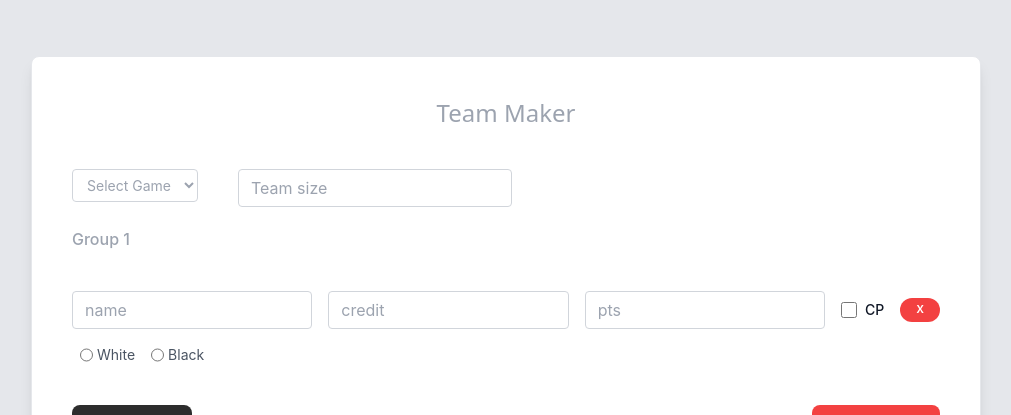
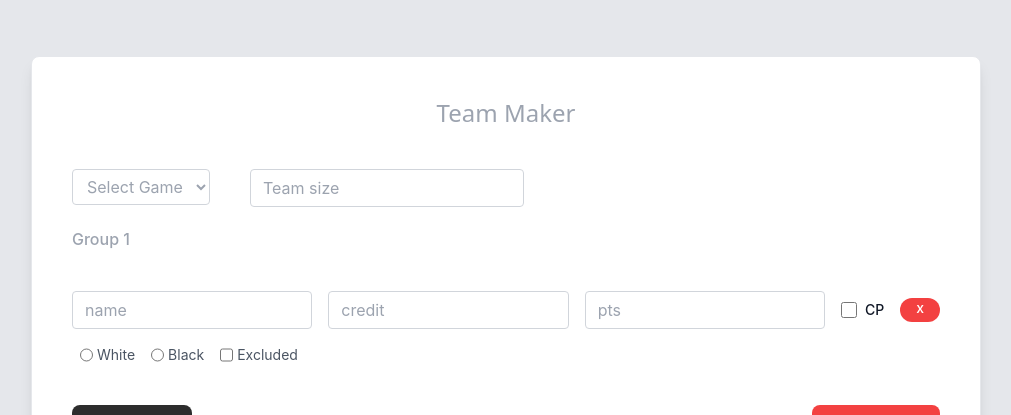
Before and after one commit to gokhul-b/credit-calc, a React (Create React App) app: page / in a window 1280 px wide. Shown: the top 415 px of the page, without its empty margins (134-1145 px from the left). Built offline with nearby package versions, Linux system fonts and the light colour scheme.

Commit message:
excludedfeature

```diff
--- a/src/App.js
+++ b/src/App.js
@@ -8,7 +8,14 @@ function App() {
   const [forms, setForms] = useState([
     {
       formFields: [
-        { name: "", credit: "", isConstant: false, team: "", points: "" },
+        {
+          name: "",
+          credit: "",
+          isConstant: false,
+          team: "",
+          points: "",
+          isExcluded: false,
+        },
       ],
     },
   ]);
@@ -23,7 +30,15 @@ function App() {
   const handleAddForm = () => {
     const updatedForms = [...forms];
     updatedForms.push({
-      formFields: [{ name: "", credit: "", isConstant: false, points: "" }],
+      formFields: [
+        {
+          name: "",
+          credit: "",
+          isConstant: false,
+          points: "",
+          isExcluded: false,
+        },
+      ],
     });
     setForms(updatedForms);
   };
@@ -95,6 +110,13 @@ function App() {
     setForms(updatedForms);
   };
 
+  const handleIsExcluded = (formIndex, fieldIndex) => {
+    const updatedForms = [...forms];
+    const formFields = updatedForms[formIndex].formFields;
+    formFields[fieldIndex].isExcluded = !formFields[fieldIndex].isExcluded;
+    setForms(updatedForms);
+  };
+
   const handleMinCreditChange = (event) => {
     setMinCredit(event.target.value);
   };
@@ -113,6 +135,7 @@ function App() {
 
   const handleSubmit = async (event) => {
     setIsFilterEnabled(true);
+
     const conPlayers = forms.reduce((acc, form) => {
       const constantFields = form.formFields.filter(
         (field) => field.isConstant
@@ -120,6 +143,15 @@ function App() {
 
       return acc.concat(constantFields);
     }, []);
+
+    const excludedPlayers = forms.reduce((acc, form) => {
+      const constantFields = form.formFields.filter(
+        (field) => field.isExcluded
+      );
+
+      return acc.concat(constantFields);
+    }, []);
+
     const teamAplayers = forms
       .map((form) =>
         form.formFields
@@ -259,7 +291,8 @@ function App() {
       team_size,
       teamAplayers,
       teamBplayers,
-      game
+      game,
+      excludedPlayers
     );
 
     // eslint-disable-next-line array-callback-return
@@ -320,7 +353,7 @@ function App() {
                   value={game}
                   onChange={handleGame}
                   placeholder="Select Game"
-                  className="form-control block w-full px-2.5 py-1.5 text-sm sm:text-sm sm:text-base font-normal text-gray-400 bg-white bg-clip-padding border border-solid border-gray-300 rounded transition ease-in-out m-0 focus:text-gray-700 focus:bg-white focus:border-blue-600 focus:outline-none"
+                  className="form-control block w-full px-2.5 py-1.5 text-sm  sm:text-base font-normal text-gray-400 bg-white bg-clip-padding border border-solid border-gray-300 rounded transition ease-in-out m-0 focus:text-gray-700 focus:bg-white focus:border-blue-600 focus:outline-none"
                 >
                   <option className="font-normal">Select Game</option>
                   <option value="Cricket">Cricket</option>
@@ -434,6 +467,19 @@ function App() {
                             }
                           />
                           Black
+                        </label>
+                      </div>
+                      <div className="space-x-1">
+                        <label className="font-regular text-sm sm:text-md text-gray-600 flex">
+                          <input
+                            type="checkbox"
+                            className="mr-1"
+                            checked={field.isExcluded}
+                            onChange={() =>
+                              handleIsExcluded(formIndex, fieldIndex)
+                            }
+                          />
+                          Excluded
                         </label>
                       </div>
                     </div>
--- a/src/Combinations.js
+++ b/src/Combinations.js
@@ -6,7 +6,8 @@ export function findCombinations(
   team_size,
   teamAplayers,
   teamBplayers,
-  game
+  game,
+  excludedPlayer
 ) {
   function* combinations(arr, k) {
     for (let i = 0; i < arr.length; i++) {
@@ -42,6 +43,9 @@ export function findCombinations(
 
   const conPlayers = conPlayer.map(({ name }) => name);
   //console.log(conPlayers);
+
+  const excludedPlayers = excludedPlayer.map(({ name }) => name);
+  console.log(excludedPlayers);
 
   const groups = forms.map(({ formFields }) =>
     formFields.map(({ name, credit, points }) => [
@@ -98,6 +102,15 @@ export function findCombinations(
       } else {
         flag = 0;
         break;
+      }
+    }
+
+    if (flag === 1) {
+      for (let player of excludedPlayers) {
+        if (team.includes(player)) {
+          flag = 0;
+          break;
+        }
       }
     }
 
```
